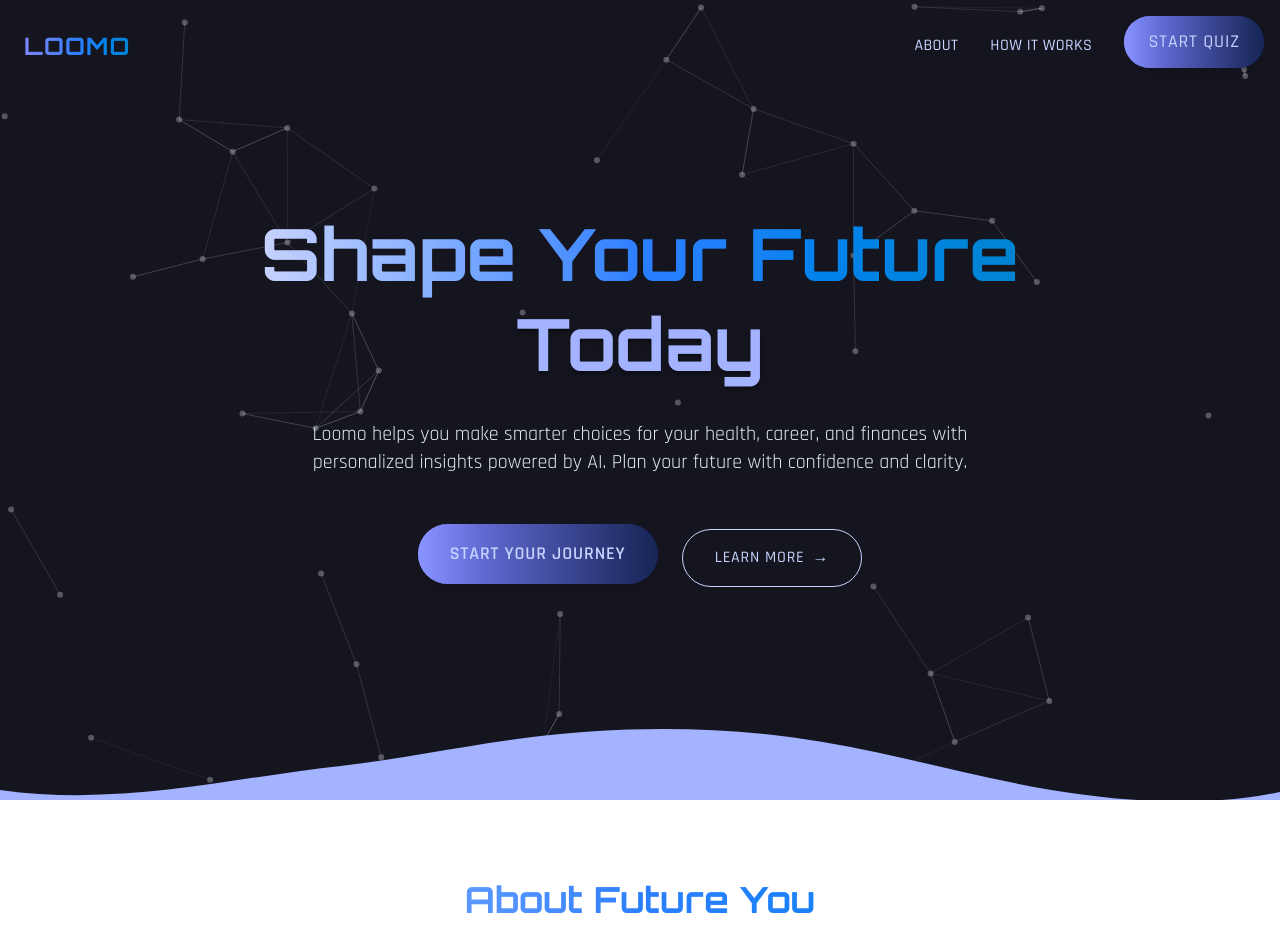
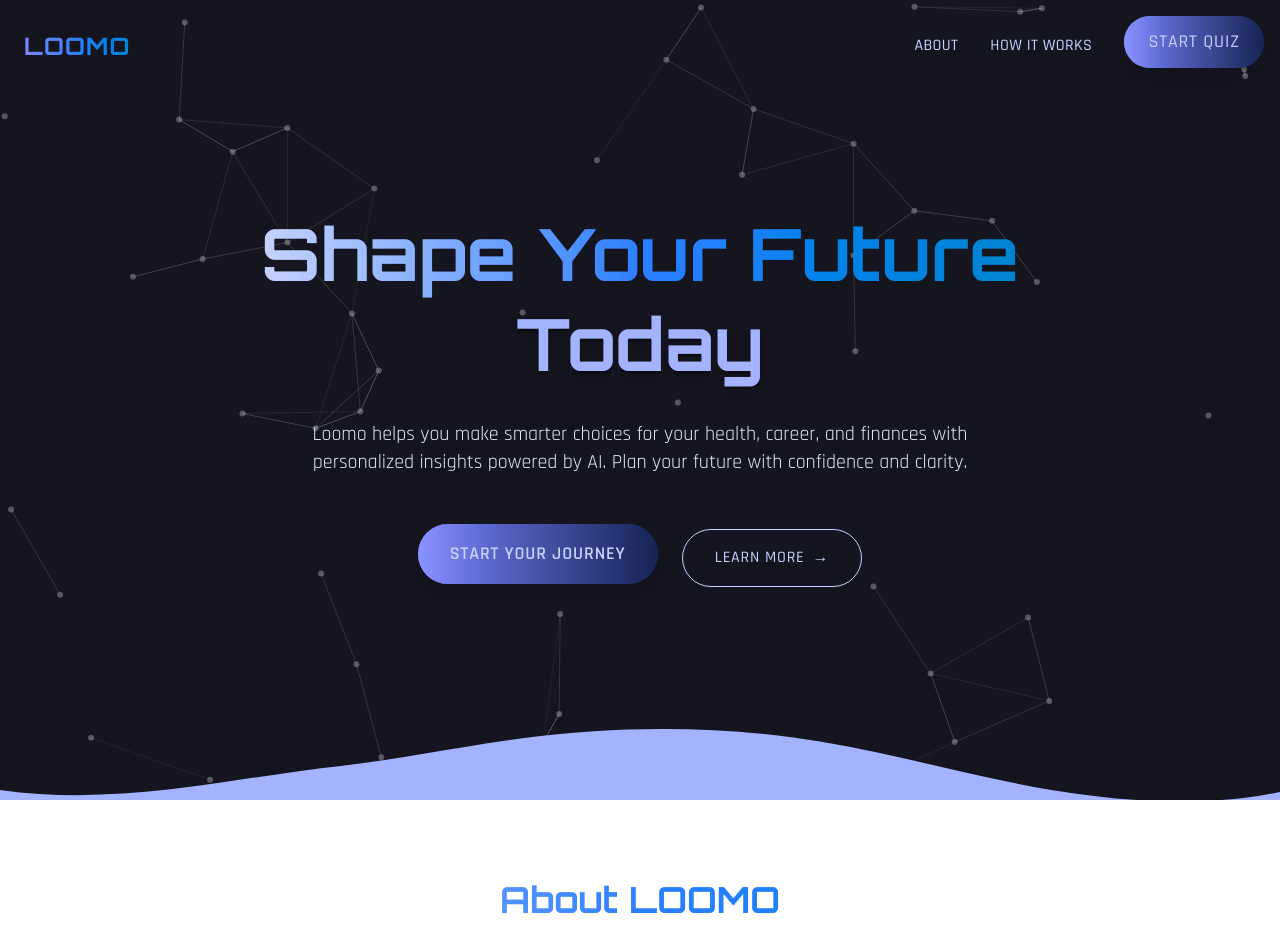
Before and after one commit to heyooJatinHere/FutureYou2.0, a React (Vite) app in the folder frontend/: page / in a window 1280 px wide. Shown: the top 952 px of the page. Built offline with nearby package versions, Linux system fonts and the light colour scheme.

Commit message:
updated about

```diff
--- a/frontend/src/components/AboutSection.jsx
+++ b/frontend/src/components/AboutSection.jsx
@@ -36,7 +36,7 @@ const AboutSection = () => {
           className="text-center mb-16 relative z-[1]"
         >
           <h2 className="text-3xl md:text-4xl font-orbitron font-bold mb-4 bg-clip-text text-transparent bg-gradient-to-r from-indigo-200 via-blue-500 to-sky-600">
-            About Future You
+            About LOOMO
           </h2>
           <div className="h-1 w-24 bg-primary mx-auto rounded-full"></div>
         </motion.div>
```
